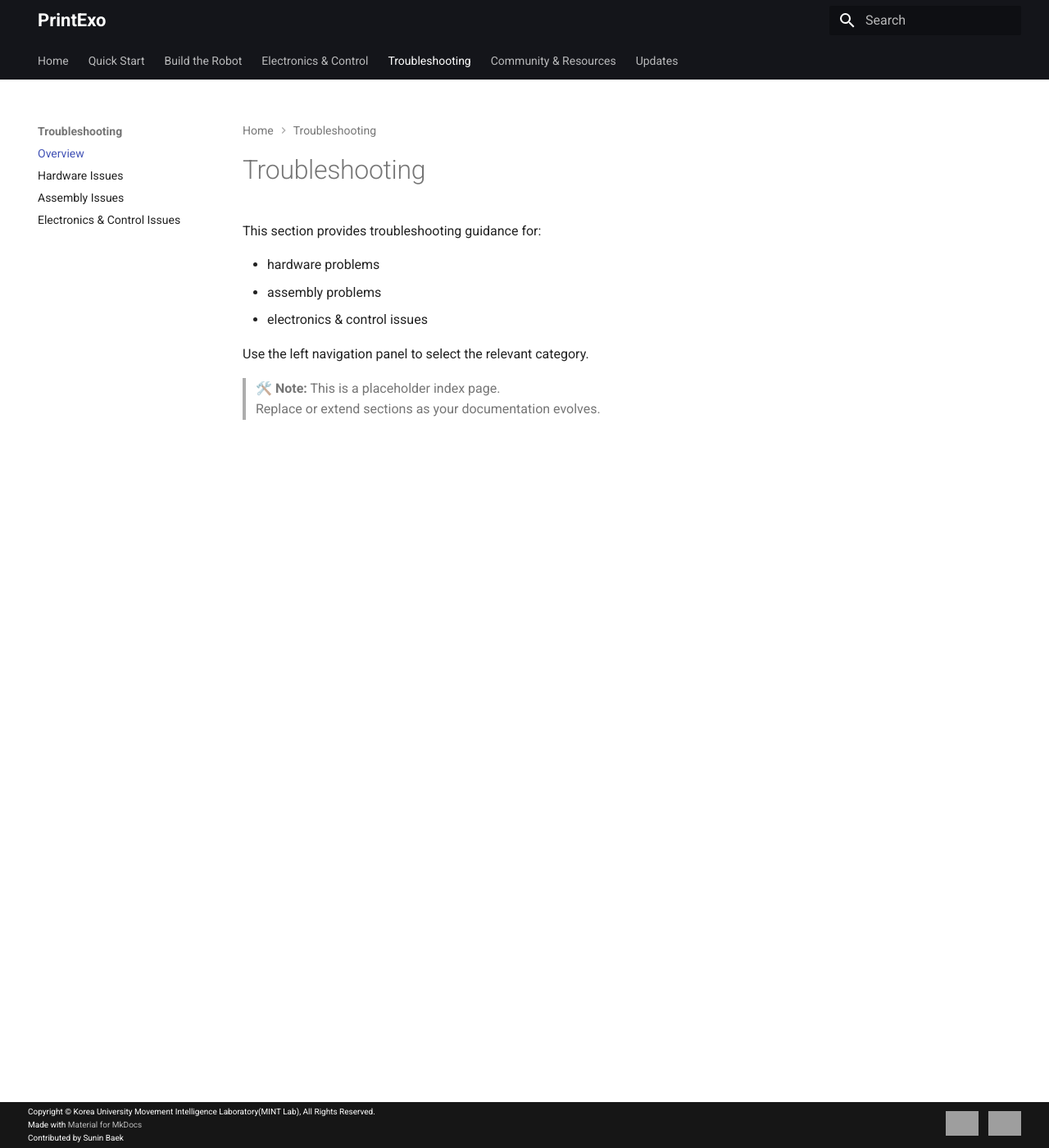
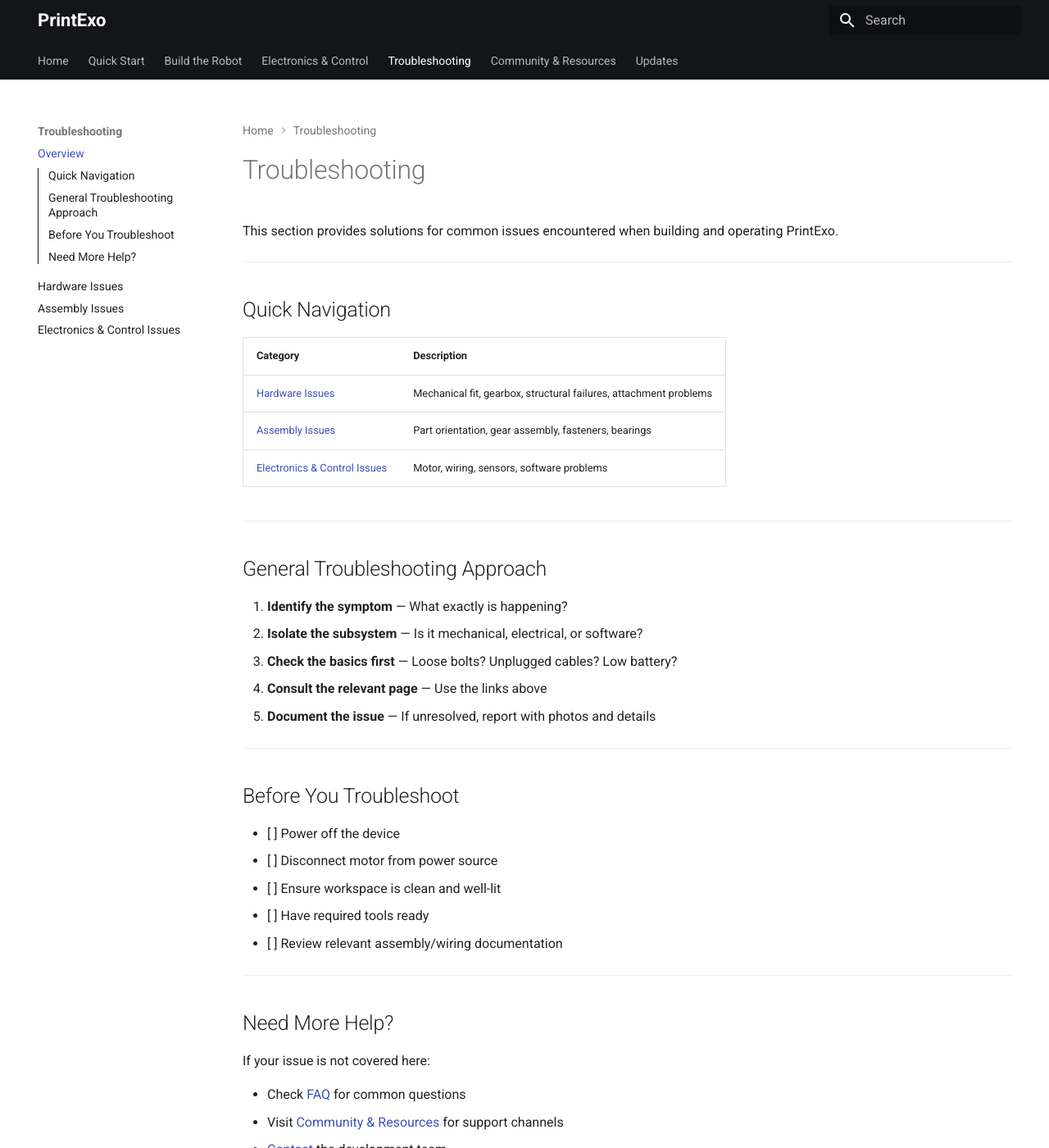
Before and after one commit to printexo/printexo.github.io, an MkDocs documentation site: the page built from docs/troubleshooting/index.md, in a window 1280 px wide and 1400 px high. Shown: the whole window at 82% size. Built offline with MkDocs 1.6.1 and Material for MkDocs 9.7.7, drawn with Linux system fonts in a browser that asks for light colours; grey boxes are pictures that could not be loaded.

Commit message:
docs: Troubleshooting Overview 작성

```diff
--- a/docs/troubleshooting/index.md
+++ b/docs/troubleshooting/index.md
@@ -1,12 +1,43 @@
 # Troubleshooting
 
-This section provides troubleshooting guidance for:
+This section provides solutions for common issues encountered when building and operating PrintExo.
 
-- hardware problems
-- assembly problems
-- electronics & control issues
+---
 
-Use the left navigation panel to select the relevant category.
+## Quick Navigation
 
-> 🛠️ **Note:** This is a placeholder index page.
-> Replace or extend sections as your documentation evolves.
+| Category | Description |
+|----------|-------------|
+| [Hardware Issues](hardware.md) | Mechanical fit, gearbox, structural failures, attachment problems |
+| [Assembly Issues](assembly.md) | Part orientation, gear assembly, fasteners, bearings |
+| [Electronics & Control Issues](elec_control.md) | Motor, wiring, sensors, software problems |
+
+---
+
+## General Troubleshooting Approach
+
+1. **Identify the symptom** — What exactly is happening?
+2. **Isolate the subsystem** — Is it mechanical, electrical, or software?
+3. **Check the basics first** — Loose bolts? Unplugged cables? Low battery?
+4. **Consult the relevant page** — Use the links above
+5. **Document the issue** — If unresolved, report with photos and details
+
+---
+
+## Before You Troubleshoot
+
+- [ ] Power off the device
+- [ ] Disconnect motor from power source
+- [ ] Ensure workspace is clean and well-lit
+- [ ] Have required tools ready
+- [ ] Review relevant assembly/wiring documentation
+
+---
+
+## Need More Help?
+
+If your issue is not covered here:
+
+- Check [FAQ](../comm_res/faq.md) for common questions
+- Visit [Community & Resources](../comm_res/index.md) for support channels
+- [Contact](../comm_res/contact.md) the development team
```
